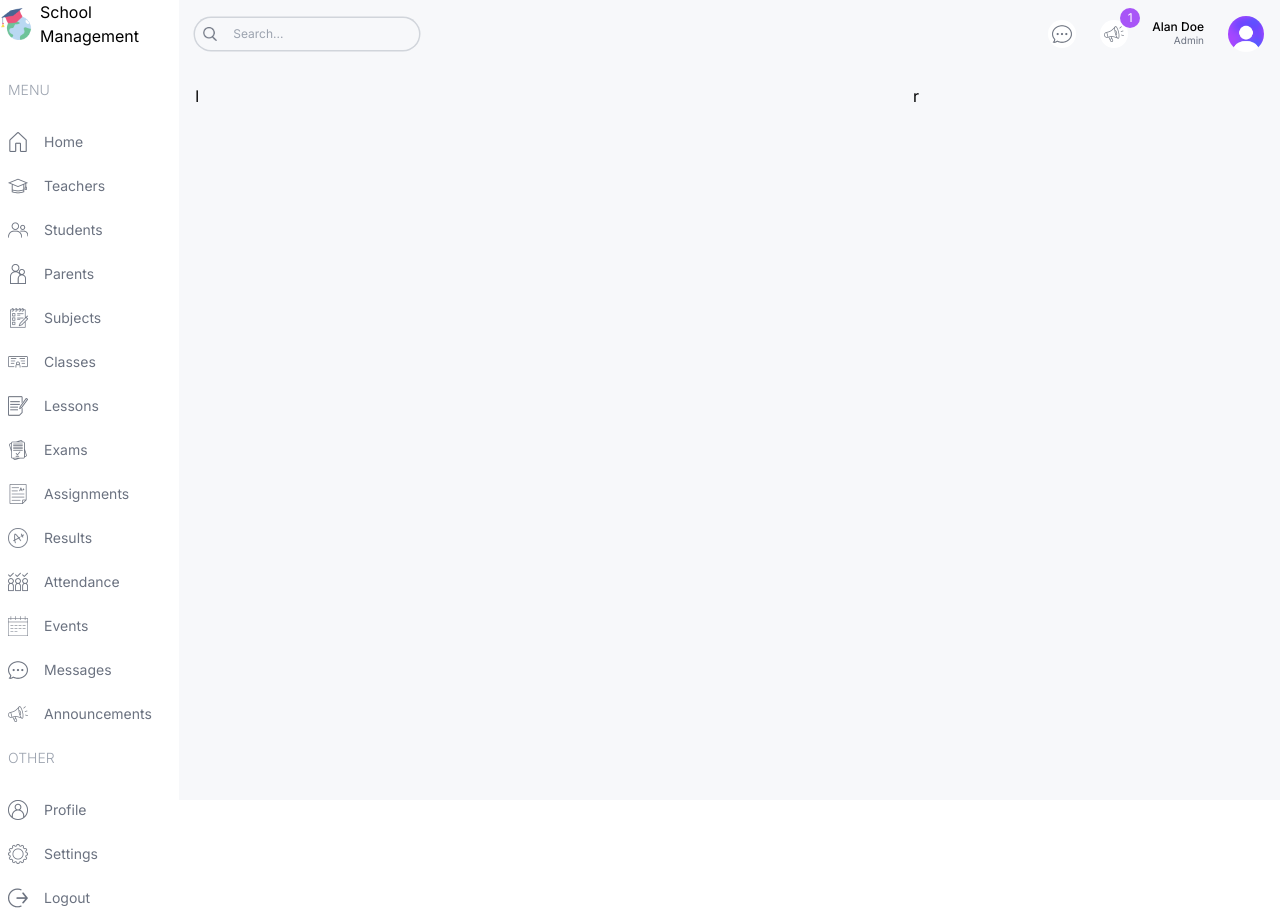
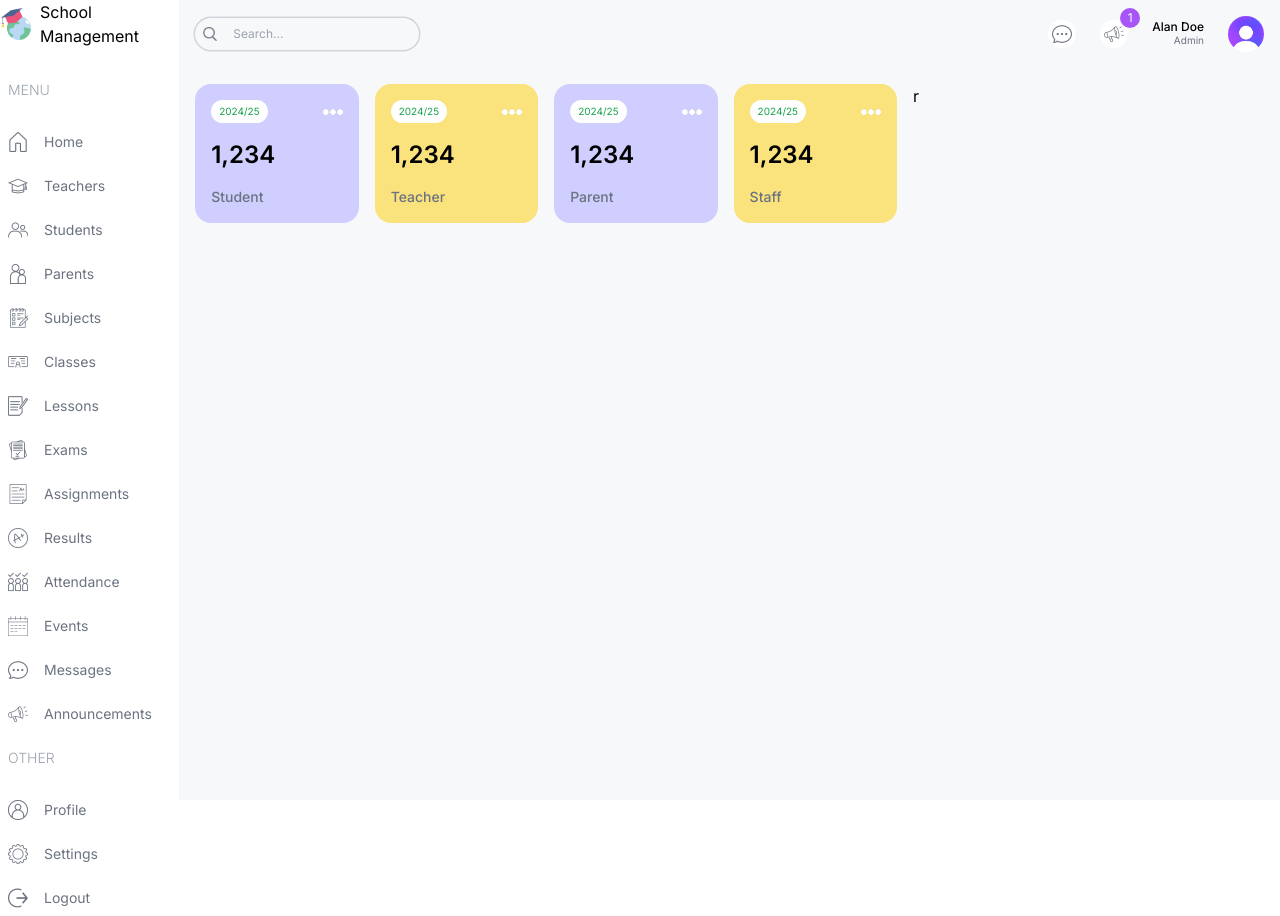
Before and after one commit to mehmetpektass/SchoolManagementProject, a Next.js app in the folder main/: page /admin in a window 1280 px wide. Built offline with nearby package versions, Linux system fonts and the light colour scheme.

Commit message:
created user cards

```diff
--- a/main/src/app/(dashboard)/admin/page.tsx
+++ b/main/src/app/(dashboard)/admin/page.tsx
@@ -1,10 +1,16 @@
+import UserCard from '@/components/UserCard'
 import React from 'react'
 
 const AdminPage = () => {
   return (
     <div className='flex p-4 gap-4 flex-col md:flex-row'>
       <div className='w-full lg:w-2/3'>
-        l
+        <div className='flex items-center justify-between gap-4 flex-wrap'>
+          <UserCard type='student'/>
+          <UserCard type='teacher'/>
+          <UserCard type='parent'/>
+          <UserCard type='staff'/>
+        </div>
       </div>
       <div className='w-full lg:w-1/3'>
         r
--- /dev/null
+++ b/main/src/components/UserCard.tsx
@@ -0,0 +1,17 @@
+import Image from 'next/image'
+import React from 'react'
+
+const UserCard = ({type}:{type:string}) => {
+  return (
+    <div className='rounded-2xl odd:bg-lamaPurple even:bg-lamaYellow min-w-[130px] flex-1 p-4'>
+        <div className='flex justify-between items-center '>
+            <span className='text-[10px] text-green-600 bg-white rounded-full py-1 px-2'>2024/25</span>
+            <Image src='/more.png' alt='' height={20} width={20}/>
+        </div>
+        <h1 className='text-2xl font-semibold my-4'>1,234</h1>
+        <h2 className='capitalize text-sm text-gray-500 font-medium'>{type}</h2>
+    </div>
+  )
+}
+
+export default UserCard
--- a/main/tailwind.config.ts
+++ b/main/tailwind.config.ts
@@ -13,6 +13,14 @@ const config: Config = {
         "gradient-conic":
           "conic-gradient(from 180deg at 50% 50%, var(--tw-gradient-stops))",
       },
+      colors: {
+        lamaSky: "#C3EBFA",
+        lamaSkyLight: "#EDF9FD",
+        lamaPurple: "#CFCEFF",
+        lamaPurpleLight: "#F1F0FF",
+        lamaYellow: "#FAE27C",
+        lamaYellowLight: "#FEFCE8",
+      },
     },
   },
   plugins: [],
```
